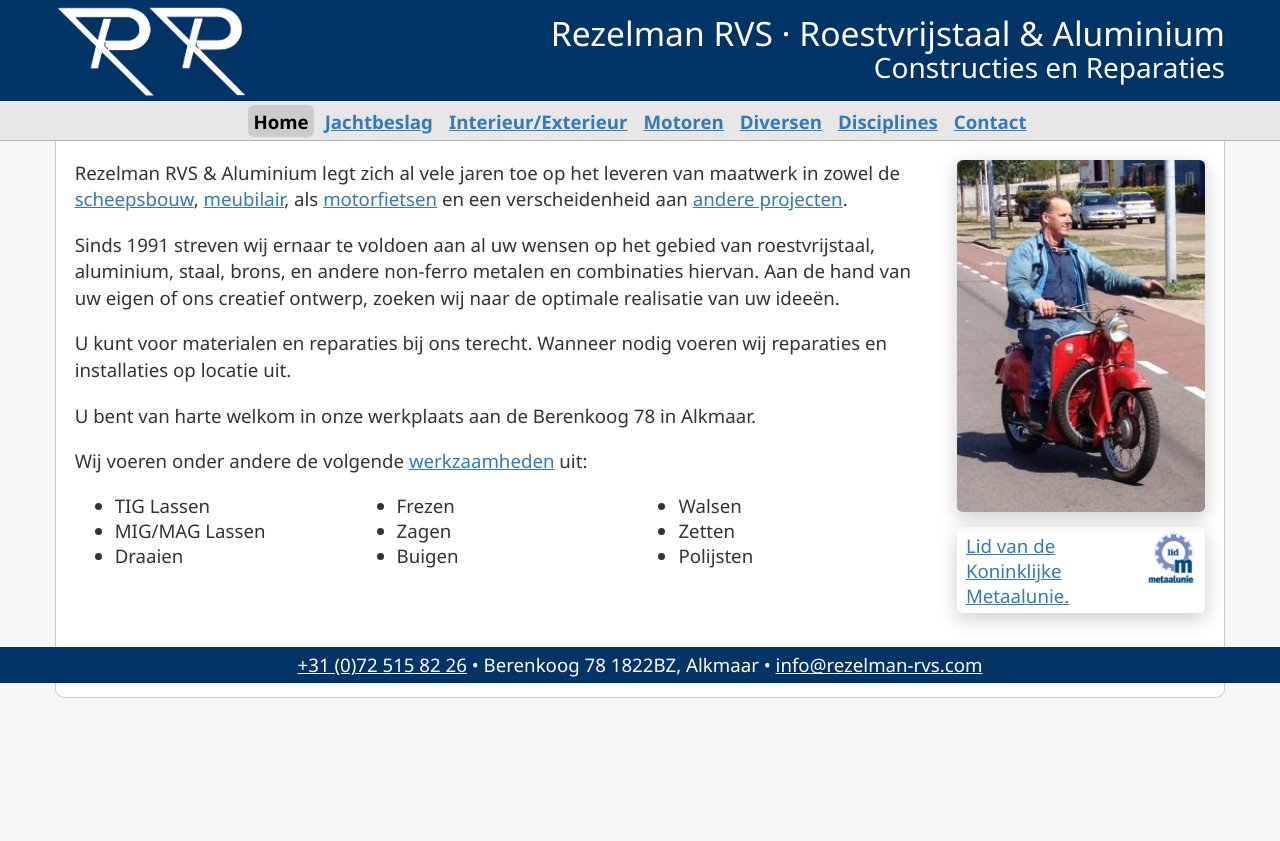
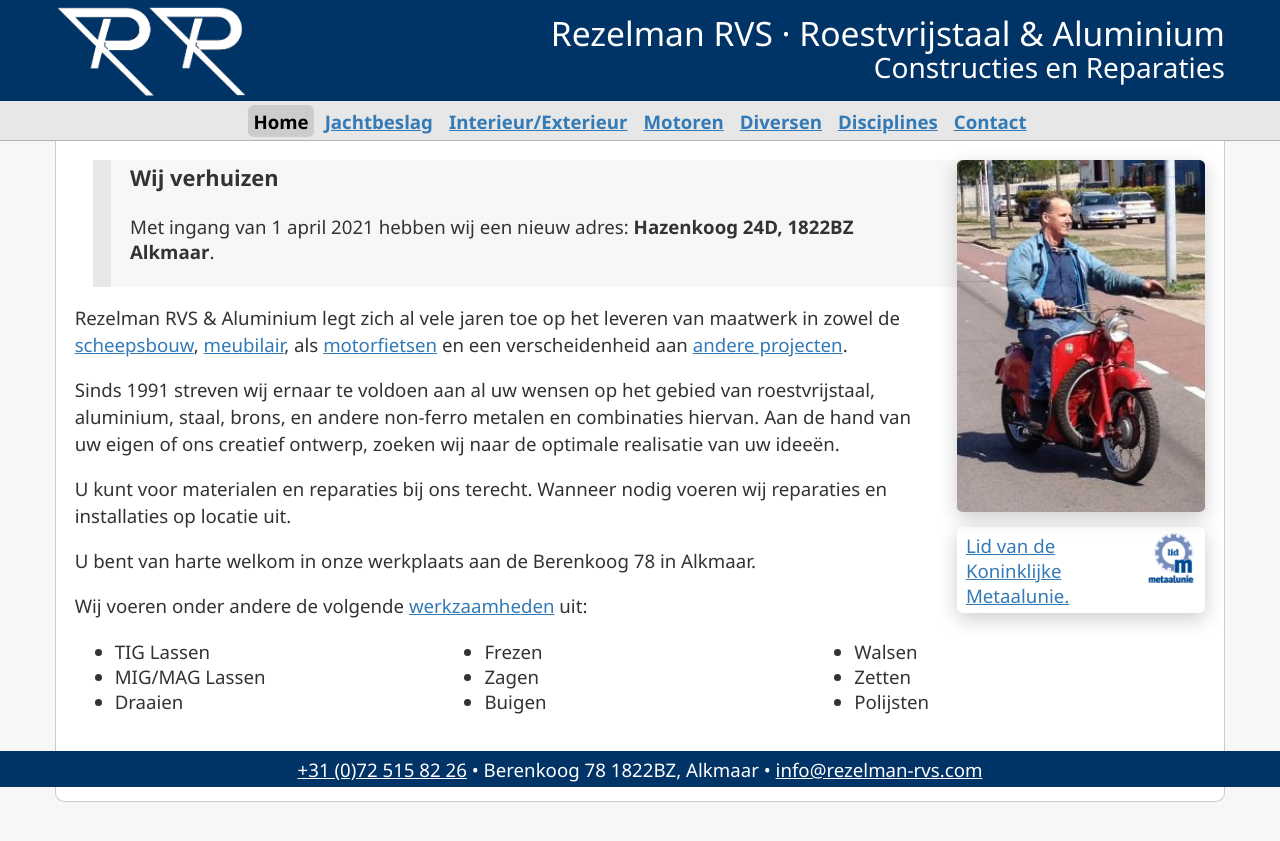
Before and after one commit to rezelman/rezelman-rvs.com, a Jekyll site: the page built from index.md, in a window 1280 px wide. Shown: the top 841 px of the page. Built offline with Jekyll 4.4.1, drawn with Linux system fonts in a browser that asks for light colours.

Commit message:
Verhuisbericht

```diff
--- a/assets/style.scss
+++ b/assets/style.scss
@@ -243,3 +243,10 @@
     }
   }
 }
+
+blockquote {
+  border-left: 1em solid #e7e7e7;
+  margin: 0 0 1em 1em;
+  padding: 0.2em 0.2em 0.2em 1em;
+  background-color: #f7f7f7;
+}
--- a/index.md
+++ b/index.md
@@ -19,6 +19,9 @@
     </figcaption>
   </figure>
 </aside>
+
+> ### Wij verhuizen
+> Met ingang van 1 april 2021 hebben wij een nieuw adres: **Hazenkoog 24D, 1822BZ Alkmaar**.
 
 Rezelman RVS & Aluminium legt zich al vele jaren toe op het leveren van maatwerk in zowel de
 [scheeps­bouw]({% link boatfittings.md %}),
```
Also changed, not shown: contact.md (+5 -1 lines).
